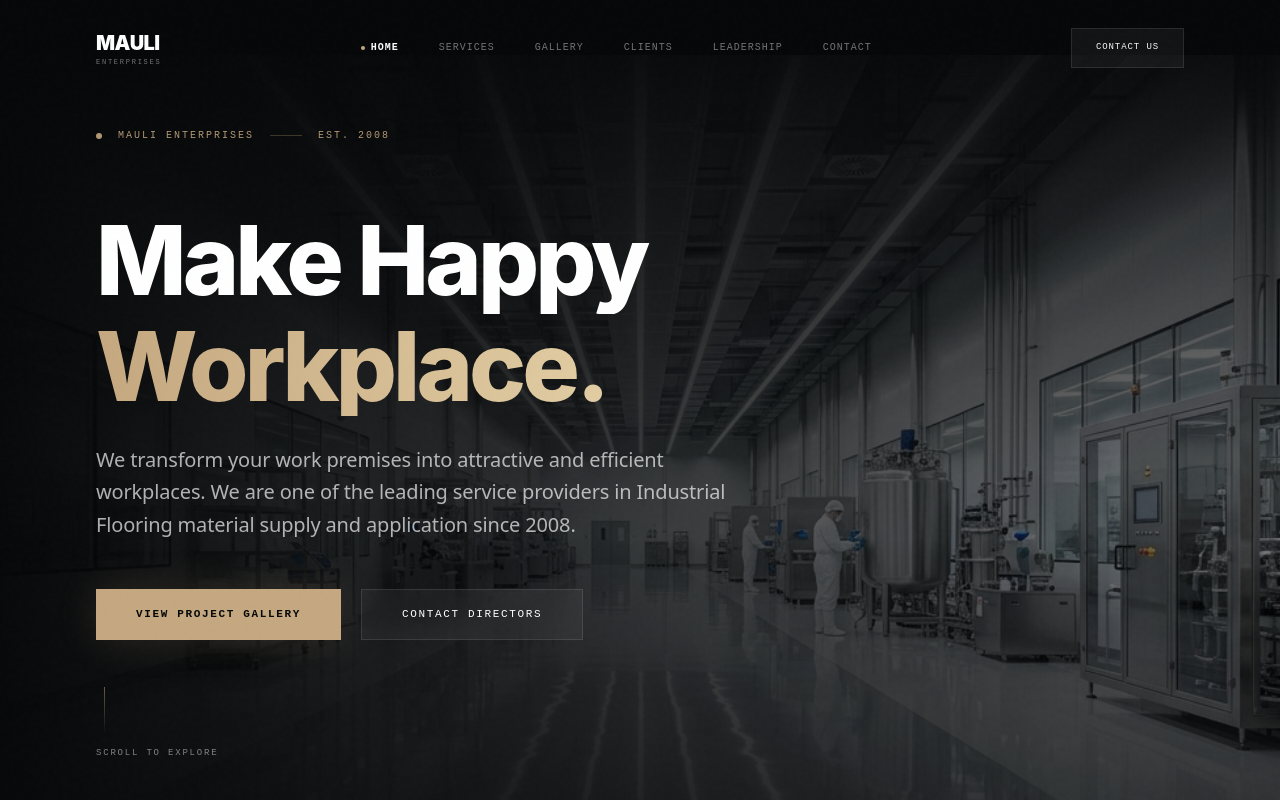
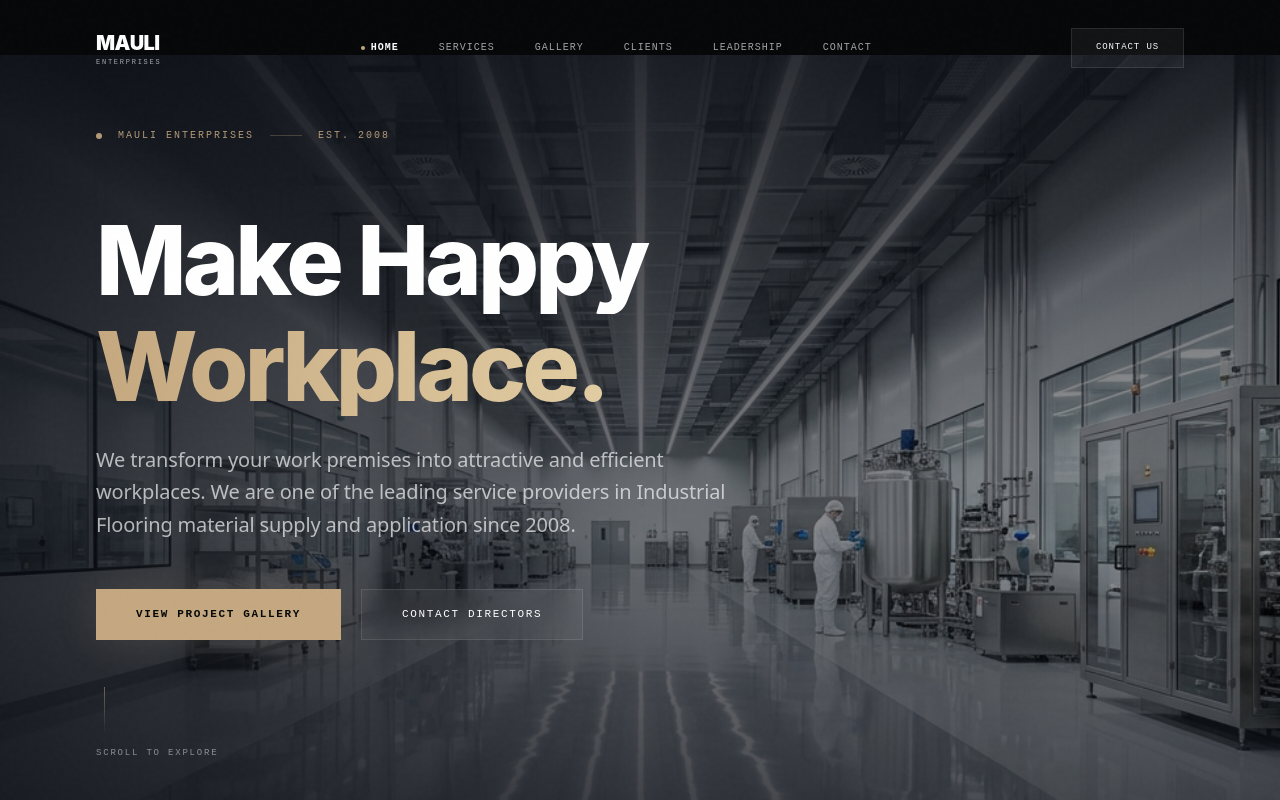
Before and after one commit to marijuanasmoker111/mauli, a Next.js app: page / in a window 1280 px wide. Shown: the top 800 px of the page. Built offline with nearby package versions, Linux system fonts and the light colour scheme; a web font is replaced by a local one.

Commit message:
design: implement Phase 2 Luminous Contrast Tuning (brighten background slate, raise text-muted contrast, intensify glowing orbs, and enable color bleed)

```diff
--- a/src/app/globals.css
+++ b/src/app/globals.css
@@ -1,13 +1,13 @@
 @import "tailwindcss";
 
 @theme {
-  --color-bg-base: #060708;
-  --color-surface: #0c0e12;
+  --color-bg-base: #0a0d14; /* Soft midnight slate for premium contrast layers */
+  --color-surface: #121622; /* High-end slate surface */
   --color-accent-blue: #c5a880; /* Luxurious Architectural Bronze/Gold */
   --color-accent-green: #9fb89b; /* Muted Sage Green */
   --color-accent-orange: #d28c5a; /* Natural Terracotta/Clay */
   --color-text-primary: #f5f6f7;
-  --color-text-muted: rgba(245, 246, 247, 0.45);
+  --color-text-muted: rgba(245, 246, 247, 0.65); /* Raised to 65% for excellent legibility */
 
   --font-display: "General Sans", -apple-system, BlinkMacSystemFont, "Segoe UI", Roboto, sans-serif;
   --font-section: "Cabinet Grotesk", sans-serif;
@@ -17,13 +17,13 @@
 
 @layer base {
   :root {
-    --bg-base: #060708;
-    --surface: #0c0e12;
+    --bg-base: #0a0d14;
+    --surface: #121622;
     --accent-blue: #c5a880;
     --accent-green: #9fb89b;
     --accent-orange: #d28c5a;
     --text-primary: #f5f6f7;
-    --text-muted: rgba(245, 246, 247, 0.45);
+    --text-muted: rgba(245, 246, 247, 0.65);
   }
 
   body {
--- a/src/components/sections/Hero.tsx
+++ b/src/components/sections/Hero.tsx
@@ -113,12 +113,12 @@ export default function Hero() {
           fill
           quality={85}
           fetchPriority="high"
-          className="object-cover object-center opacity-60 mix-blend-luminosity"
+          className="object-cover object-center opacity-75"
           priority
         />
         {/* Soft elegant gradient overlays */}
-        <div className="absolute inset-0 bg-gradient-to-b from-[#060708]/90 via-transparent to-[#060708]" />
-        <div className="absolute inset-0 bg-gradient-to-r from-[#060708] via-[#060708]/60 to-transparent" />
+        <div className="absolute inset-0 bg-gradient-to-b from-bg-base/75 via-transparent to-bg-base" />
+        <div className="absolute inset-0 bg-gradient-to-r from-bg-base/80 via-bg-base/35 to-transparent" />
       </div>
 
       {/* Architectural Meta Tag */}
--- a/src/components/sections/Services.tsx
+++ b/src/components/sections/Services.tsx
@@ -114,12 +114,12 @@ export default function Services() {
                 src={service.image}
                 alt={service.title}
                 fill
-                className="object-cover opacity-25 sm:opacity-35 mix-blend-luminosity"
+                className="object-cover opacity-45 sm:opacity-55"
                 {...(idx > 0 ? { loading: "lazy" } : { priority: true })}
               />
             </div>
-            <div className="absolute inset-0 bg-gradient-to-t from-black via-black/75 to-transparent z-10" />
-            <div className="absolute inset-0 bg-gradient-to-r from-black via-transparent to-black/30 z-10" />
+            <div className="absolute inset-0 bg-gradient-to-t from-black via-black/55 to-transparent z-10" />
+            <div className="absolute inset-0 bg-gradient-to-r from-black via-transparent to-black/20 z-10" />
           </div>
 
           {/* Top Bar with Number indicator and Crosshairs */}
--- a/src/components/ui/AmbientLight.tsx
+++ b/src/components/ui/AmbientLight.tsx
@@ -44,14 +44,14 @@ export default function AmbientLight() {
       {!isTouchDevice && (
         <div
           ref={mouseBlobRef}
-          className="fixed top-0 left-0 w-[40vw] h-[40vw] rounded-full bg-[#c5a880]/3.5 blur-[120px] mix-blend-screen opacity-90 will-change-transform pointer-events-none"
+          className="fixed top-0 left-0 w-[40vw] h-[40vw] rounded-full bg-[#c5a880]/5.5 blur-[100px] mix-blend-screen opacity-90 will-change-transform pointer-events-none"
         />
       )}
 
       {/* 2. Deep static backdrop layers (Golden/Bronze, Sage green, Terracotta) */}
-      <div className="absolute top-[10%] right-[5%] w-[45vw] h-[45vw] rounded-full bg-[#c5a880]/2.5 blur-[160px] mix-blend-screen pointer-events-none" />
-      <div className="absolute bottom-[20%] left-[-10%] w-[50vw] h-[50vw] rounded-full bg-[#9fb89b]/2 blur-[180px] mix-blend-screen pointer-events-none" />
-      <div className="absolute top-[50%] left-[40%] w-[40vw] h-[40vw] rounded-full bg-[#d28c5a]/1.8 blur-[150px] mix-blend-screen pointer-events-none" />
+      <div className="absolute top-[10%] right-[5%] w-[45vw] h-[45vw] rounded-full bg-[#c5a880]/4.5 blur-[140px] mix-blend-screen pointer-events-none" />
+      <div className="absolute bottom-[20%] left-[-10%] w-[50vw] h-[50vw] rounded-full bg-[#9fb89b]/4 blur-[150px] mix-blend-screen pointer-events-none" />
+      <div className="absolute top-[50%] left-[40%] w-[40vw] h-[40vw] rounded-full bg-[#d28c5a]/3.5 blur-[120px] mix-blend-screen pointer-events-none" />
     </div>
   );
 }
```
